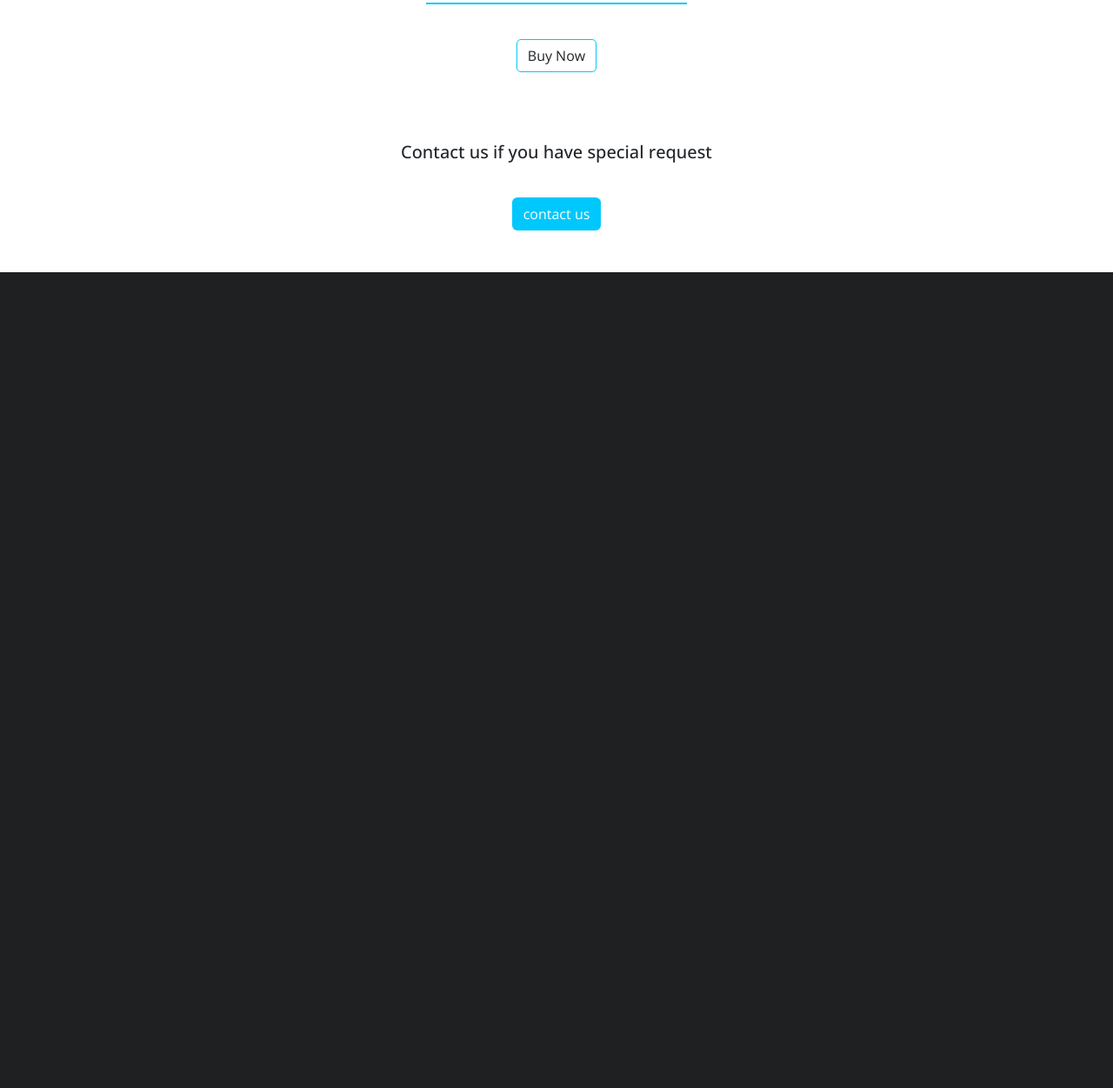
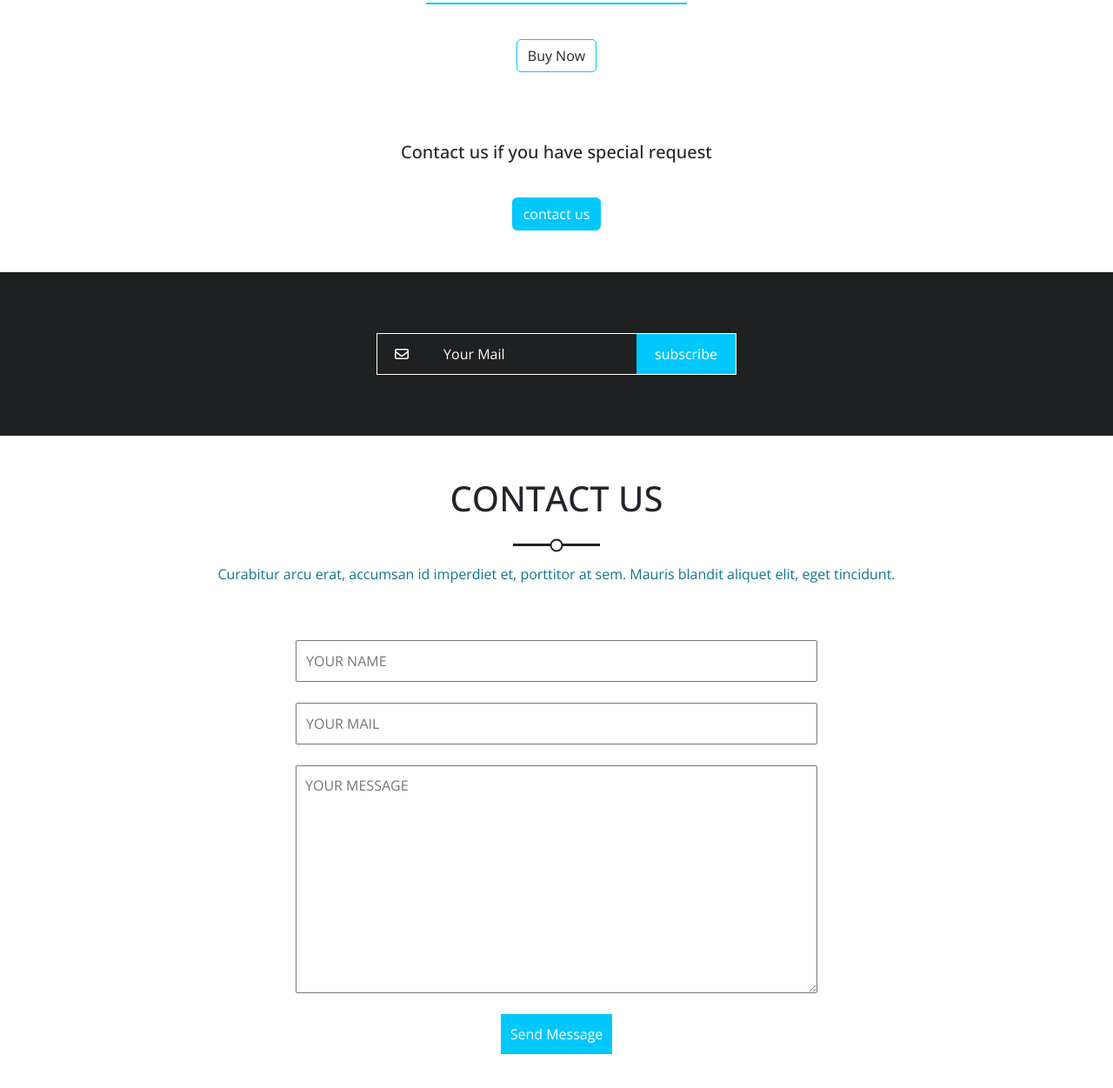
Before and after one commit to MohamedFarag107/Kasper-Template, a plain HTML site: page index.html in a window 1280 px wide. Shown: the part 3072-4323 px from the top of the page at 87% size. Before the commit the page ends 3385 px from the top, so only its background shows below. Drawn offline with nearby package versions, Linux system fonts and the light colour scheme.

Commit message:
contact us

```diff
--- a/css/style.css
+++ b/css/style.css
@@ -274,3 +274,67 @@ nav .container .links .search svg {
   color: white;
 }
 /* pricing */
+/* subscribe */
+.subscribe .container {
+  display: flex;
+  justify-content: center;
+  padding: 70px 0px;
+}
+.subscribe .container div {
+  border: 1px solid white;
+  display: flex;
+  justify-content: center;
+  align-items: center;
+}
+.subscribe .container div svg,.subscribe .container div input,.subscribe .container div button {
+  padding: 10px 20px;
+}
+
+.subscribe .container div input {
+  border: none;
+  color: white;
+  background-color: var(--dark-color);
+}
+.subscribe .container div input::placeholder {
+  color: white;
+}
+.subscribe .container div input:focus {
+  outline: none;
+}
+.subscribe .container div button {
+  color: white;
+  background-color: var(--second-light-color);
+  border-radius: 0 !important;
+  -webkit-border-radius: 0 !important;
+  -moz-border-radius: 0 !important;
+  -ms-border-radius: 0 !important;
+  -o-border-radius: 0 !important;
+}
+/* subscribe */
+/* contact */
+.contact .container form {
+  width: 600px;
+}
+@media (max-width:767px) {
+  .contact .container form {
+    width: 100%;
+  }
+}
+.contact .container form input,.contact .container form textarea {
+  width: 100%;
+  padding: 10px;
+}
+.contact .container form input:focus {
+  outline: none;
+}
+.contact .container form button {
+  border-radius: 0;
+  -webkit-border-radius: 0;
+  -moz-border-radius: 0;
+  -ms-border-radius: 0;
+  -o-border-radius: 0;
+  background-color: var(--second-light-color);
+  color: white;
+  padding: 10px;
+}
+/* contact */
--- a/index.html
+++ b/index.html
@@ -225,6 +225,37 @@
         </div>
   </div>
   <!-- pricing -->
+  <!-- subscribe -->
+  <div class="subscribe">
+    <div class="container">
+      <div class="text-white">
+        <i class="fa-regular fa-envelope"></i>
+        <input type="text" name="subscribe" id="subscribe" placeholder="Your Mail">
+        <button class="btn">subscribe</button>
+      </div>
+    </div>
+  </div>
+  <!-- subscribe -->
+  <!-- contact us -->
+  <div class="contact bg-white pt-5 pb-5">
+    <div class="container">
+      <div class="mb-5 main-heading text-center container d-flex flex-column justify-content-center align-items-center">
+        <h1>CONTACT US</h1>
+        <span></span>
+        <p class="w-75 light-text">Curabitur arcu erat, accumsan id imperdiet et, porttitor at sem. Mauris
+          blandit aliquet elit, eget tincidunt.</p>
+      </div>
+      <div class="d-flex justify-content-center align-items-center">
+        <form action="POST" class="d-flex flex-column justify-content-center align-items-center gap-4">
+          <input type="text" name="name" placeholder="YOUR NAME">
+          <input type="text" name="mail" placeholder="YOUR MAIL">
+          <textarea name="message" id="message" rows="10" placeholder="YOUR MESSAGE"></textarea>
+          <button class="btn" type="submit">Send Message</button>
+        </form>
+      </div>
+    </div>
+  </div>
+  <!-- contact us -->
 </body>
 
 </html>
```
